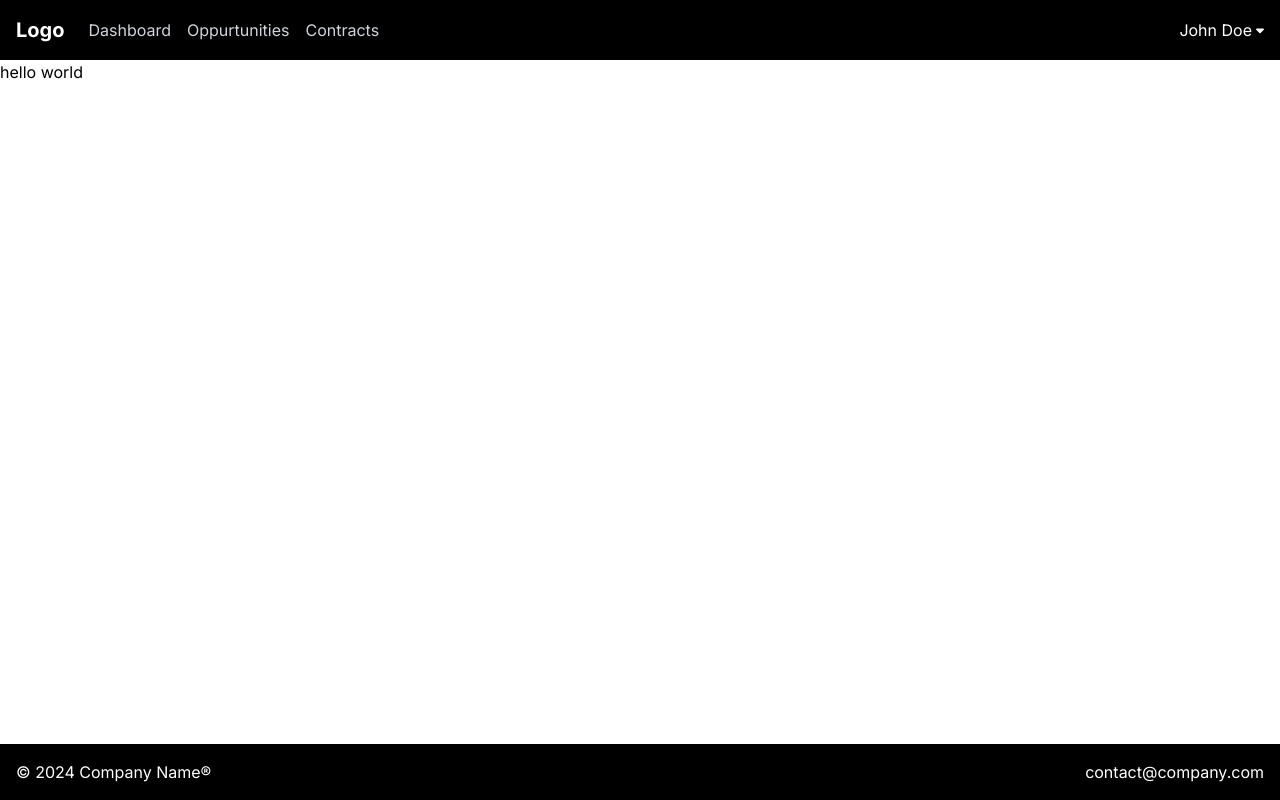
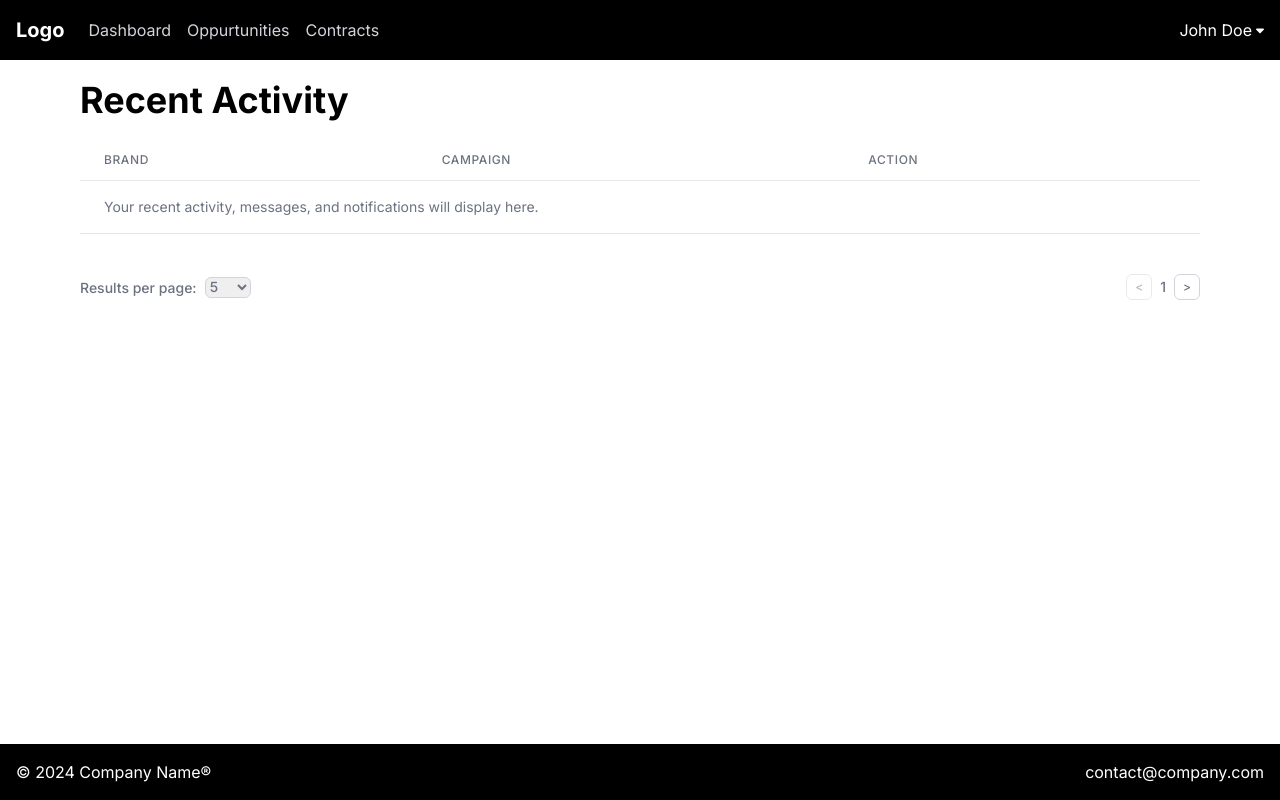
Before and after one commit to msarimhassan/NILMA, a Next.js app: page /dashboard in a window 1280 px wide. Built offline with nearby package versions, Linux system fonts and the light colour scheme.

Commit message:
developed the table component

```diff
--- a/src/app/dashboard/layout.js
+++ b/src/app/dashboard/layout.js
@@ -1,7 +1,6 @@
 'use client';
 
-import { Navbar } from '@/components';
-import Footer from '@/components/footer/Footer';
+import { Navbar, Footer } from '@/components';
 
 const DashboardLayout = ({ children }) => {
   return (
--- a/src/app/dashboard/page.js
+++ b/src/app/dashboard/page.js
@@ -1,4 +1,12 @@
+'use client';
+
+import { Table } from '@/components';
+
 const Dashboard = () => {
-  return <div>hello world</div>;
+  return (
+    <div className='mt-5 md:px-20'>
+      <Table />
+    </div>
+  );
 };
 export default Dashboard;
--- a/src/components/index.js
+++ b/src/components/index.js
@@ -4,3 +4,4 @@ export * from './text';
 export * from './spinners';
 export * from './navbar';
 export * from './footer';
+export * from './table';
--- /dev/null
+++ b/src/components/table/Table.jsx
@@ -0,0 +1,132 @@
+
+
+
+import React, { useState } from 'react';
+import { Text4Xl } from '../text';
+
+const TableComponent = () => {
+  const [currentPage, setCurrentPage] = useState(1);
+  const [rowsPerPage, setRowsPerPage] = useState();
+
+  // const totalPages = Math.ceil(data.length / rowsPerPage);
+  const totalPages = 10;
+
+  const handlePreviousPage = () => {
+    setCurrentPage((prev) => (prev > 1 ? prev - 1 : prev));
+  };
+
+  const handleNextPage = () => {
+    setCurrentPage((prev) => (prev < totalPages ? prev + 1 : prev));
+  };
+
+  const handleRowsPerPageChange = (event) => {
+    setRowsPerPage(parseInt(event.target.value, 10));
+    setCurrentPage(1); // Reset to first page
+  };
+
+  // const paginatedData = data.slice((currentPage - 1) * rowsPerPage, currentPage * rowsPerPage);
+
+  const columns = ['brand', 'campaign', 'action'];
+
+  const data = [
+    // { col1: 'Data 1', col2: 'Data 2', col3: 'Data 3' },
+    // { col1: 'Data A', col2: 'Data B', col3: 'Data C' },
+  ];
+
+  return (
+    <div className='overflow-x-auto'>
+      <Text4Xl text={'Recent Activity'} classes={'font-bold'} />
+      <table className='min-w-full divide-y divide-gray-200 mt-5'>
+        <thead>
+          <tr>
+            {columns.map((column, index) => (
+              <th
+                key={index}
+                scope='col'
+                className='px-6 py-3 text-left text-xs font-medium text-gray-500 uppercase tracking-wider border-b'
+              >
+                {column}
+              </th>
+            ))}
+
+            {/* <th
+              scope='col'
+              className='px-6 py-3 text-left text-xs font-medium text-gray-500 uppercase tracking-wider border-b'
+            >
+              Header 2
+            </th>
+            <th
+              scope='col'
+              className='px-6 py-3 text-left text-xs font-medium text-gray-500 uppercase tracking-wider border-b'
+            >
+              Header 3
+            </th> */}
+          </tr>
+        </thead>
+        <tbody className='divide-y divide-gray-200'>
+          {data.length > 0 ? (
+            data.map((item, index) => (
+              <tr key={index}>
+                <td className='px-6 py-4 whitespace-nowrap text-sm font-medium text-gray-900'>
+                  {item.col1}
+                </td>
+                <td className='px-6 py-4 whitespace-nowrap text-sm text-gray-500'>{item.col2}</td>
+                <td className='px-6 py-4 whitespace-nowrap text-sm text-gray-500'>{item.col3}</td>
+              </tr>
+            ))
+          ) : (
+            <tr>
+              <td colSpan='3' className='px-6 py-4  text-sm text-gray-500'>
+                Your recent activity, messages, and notifications will display here.
+              </td>
+            </tr>
+          )}
+        </tbody>
+        <tfoot className='border-t'>
+          <tr>
+            <td
+              colSpan='3'
+              className='px-6 py-3 text-left text-xs font-medium text-gray-500 uppercase tracking-wider border-t'
+            ></td>
+          </tr>
+        </tfoot>
+      </table>
+
+      <div className='flex justify-between items-center mt-4'>
+        <div className='text-sm font-medium text-gray-500'>
+          Results per page:
+          <select
+            value={rowsPerPage}
+            onChange={handleRowsPerPageChange}
+            className='ml-2 border border-gray-300 rounded-md '
+          >
+            {[5, 10, 20, 50, 100].map((option) => (
+              <option key={option} value={option}>
+                {option}
+              </option>
+            ))}
+          </select>
+        </div>
+        <div className='flex items-center space-x-2 text-xs font-medium text-gray-500'>
+          <button
+            onClick={handlePreviousPage}
+            disabled={currentPage === 1}
+            className='px-2 py-1 border rounded-md border-gray-300 disabled:opacity-50'
+          >
+            &lt;
+          </button>
+          <span className='text-sm'>{currentPage}</span>
+          <button
+            onClick={handleNextPage}
+            disabled={currentPage === totalPages}
+            className='px-2 py-1 border rounded-md border-gray-300 disabled:opacity-50'
+          >
+            &gt;
+          </button>
+        </div>
+      </div>
+    </div>
+  );
+};
+
+export default TableComponent;
--- /dev/null
+++ b/src/components/table/index.js
@@ -0,0 +1 @@
+export { default as Table } from './Table';
```
